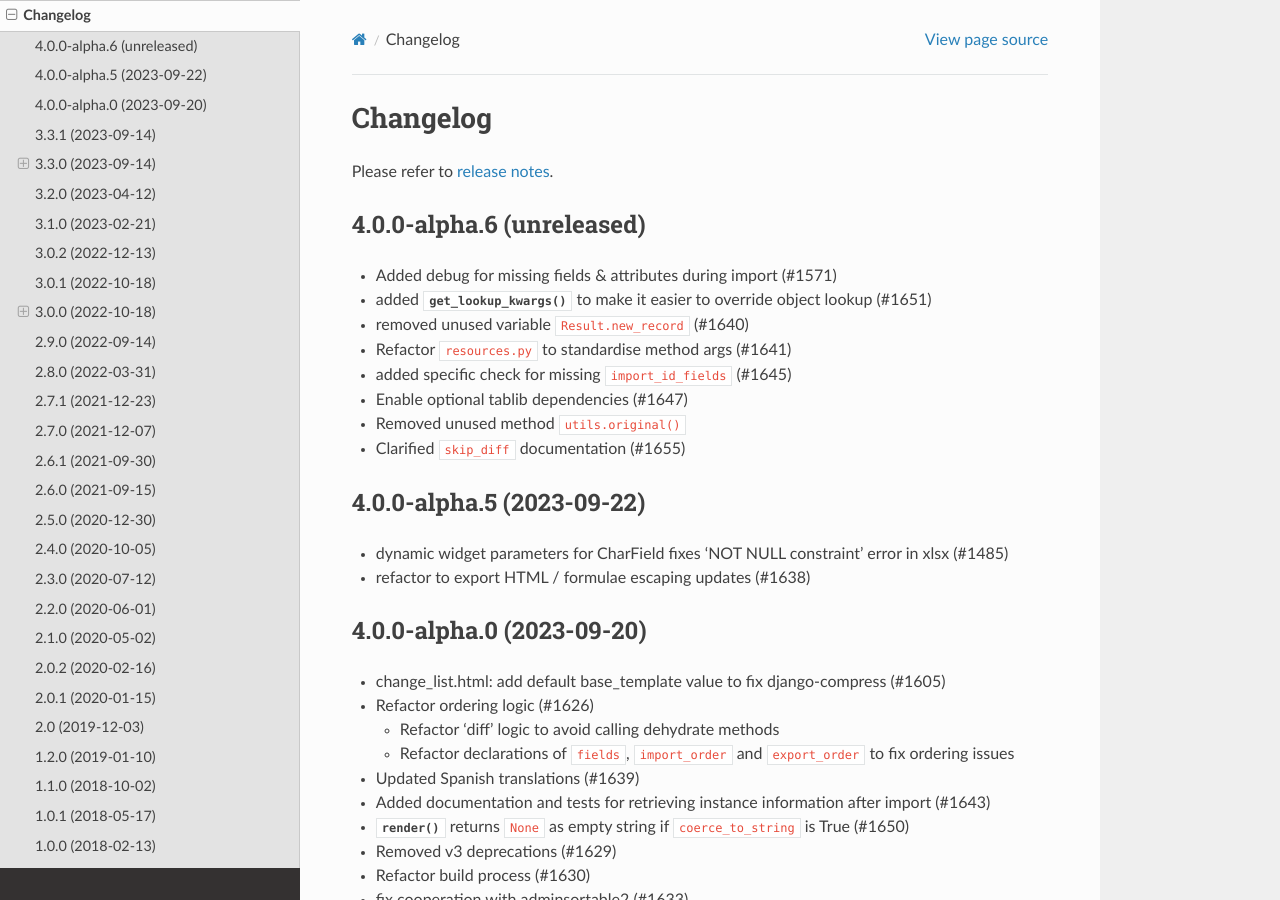
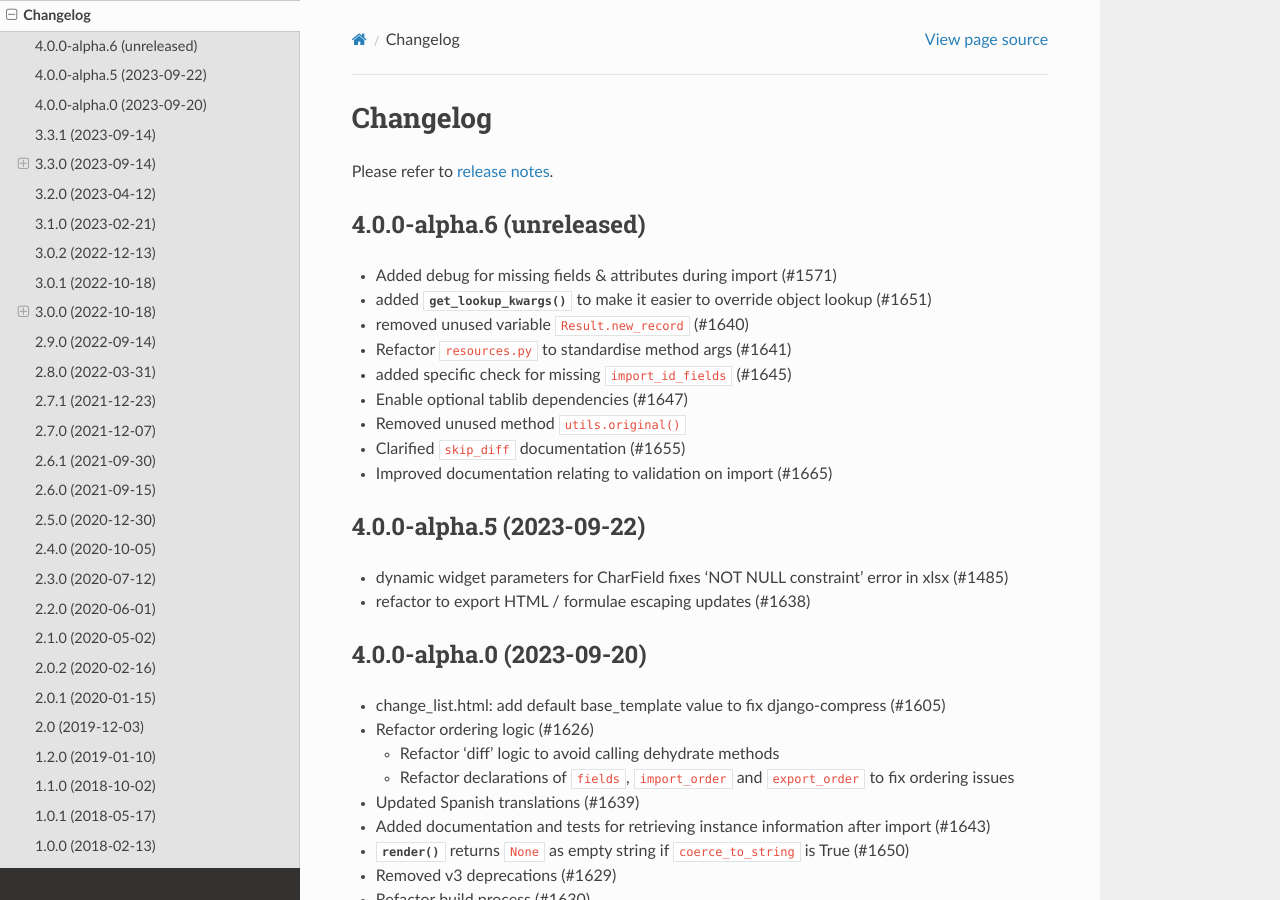
Before and after one commit to django-import-export/django-import-export, a Sphinx documentation site: the page built from docs/changelog.rst, in a window 1280 px wide and 900 px high. Built offline with Sphinx 7.4.7 and the Read the Docs theme 2.0.0, drawn with Linux system fonts in a browser that asks for light colours; pages that are not in the unit, such as notebooks, are missing from menus; the version number could not be read and is left out.

Commit message:
updated changelog

```diff
--- a/docs/changelog.rst
+++ b/docs/changelog.rst
@@ -15,6 +15,7 @@ Please refer to :doc:`release notes<release_notes>`.
 - Enable optional tablib dependencies (#1647)
 - Removed unused method ``utils.original()``
 - Clarified ``skip_diff`` documentation (#1655)
+- Improved documentation relating to validation on import (#1665)
 
 4.0.0-alpha.5 (2023-09-22)
 --------------------------
```
